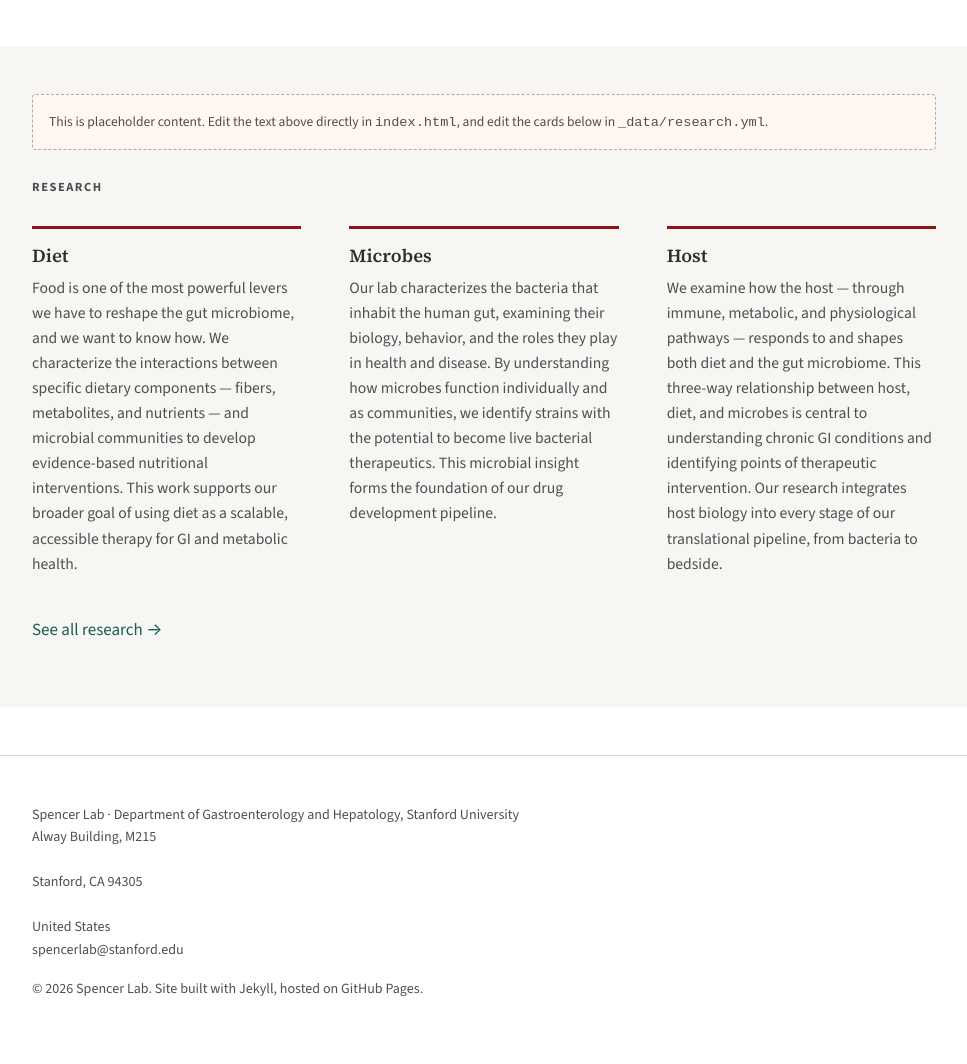
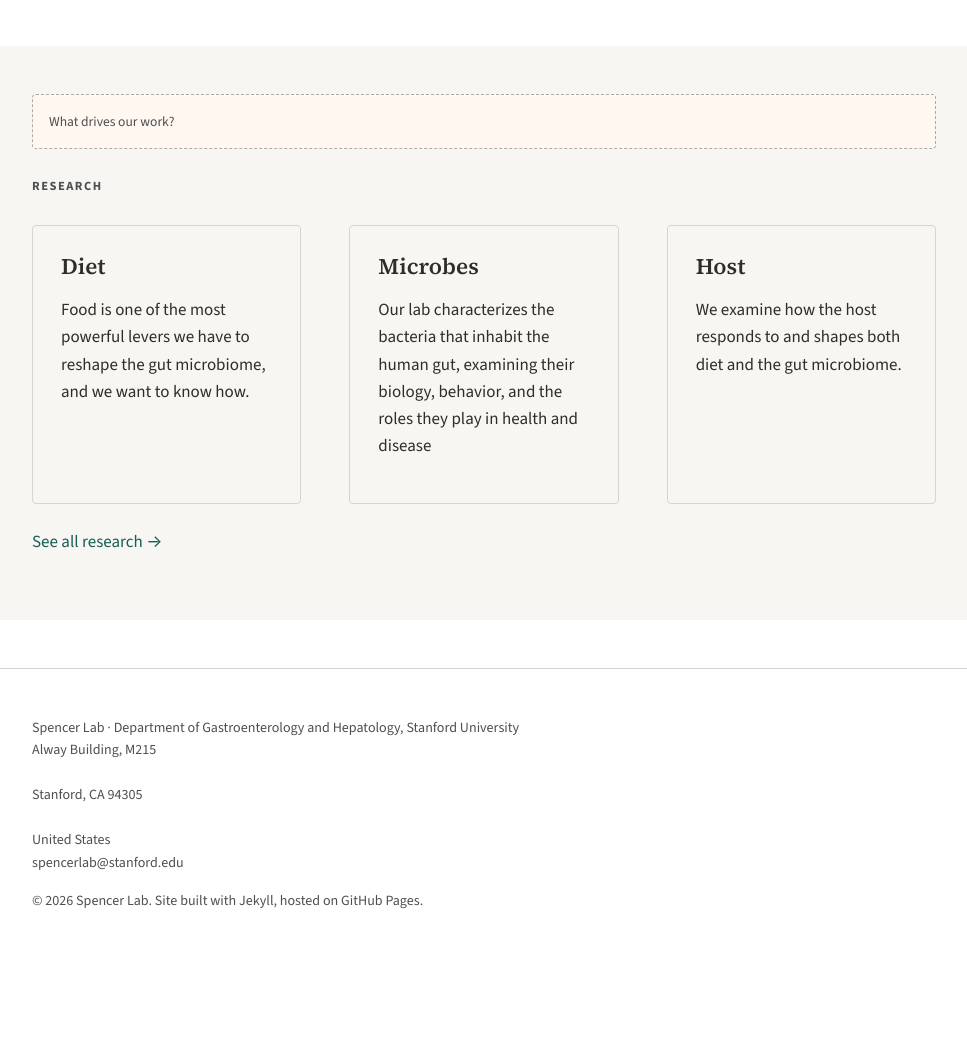
Before and after one commit to gargollo/spencer_lab, a Jekyll site: the page built from index.html, in a window 1280 px wide. Shown: the part 1582-2646 px from the top of the page, without its empty margins (156-1123 px from the left). Built offline with Jekyll 4.4.1, drawn with Linux system fonts in a browser that asks for light colours; after the commit the page ends 2559 px from its top, so only the background shows below that.

Commit message:
Resrearch cards

```diff
--- /dev/null
+++ b/_data/home_highlights.yml
@@ -0,0 +1,17 @@
+# Homepage-only preview blocks. Independent from _data/research.yml —
+# edit this file without affecting the Research page, and vice versa.
+
+- title: "Diet"
+  summary: >
+    Food is one of the most powerful levers we have to
+    reshape the gut microbiome, and we want to know how.
+
+- title: "Microbes"
+  summary: >
+    Our lab characterizes the bacteria that inhabit the human
+    gut, examining their biology, behavior, and the roles they
+    play in health and disease
+
+- title: "Host"
+  summary: >
+    We examine how the host responds to and shapes both diet and the gut microbiome.
--- a/assets/css/style.css
+++ b/assets/css/style.css
@@ -259,6 +259,15 @@ nav.main-nav a.active {
 .card h3 { margin-bottom: var(--space-1); }
 .card p { color: var(--cool-gray); font-size: 0.98rem; }
 
+.home-card {
+  border: 1px solid var(--gray-20);
+  border-radius: 4px;
+  padding: var(--space-3);
+}
+.home-card h3 {
+  font-size: 1.4rem;
+}
+
 /* ---------- people ---------- */
 .people-grid {
   display: grid;
--- a/index.html
+++ b/index.html
@@ -72,14 +72,12 @@ title: Home
 <section class="section alt">
   <div class="wrap">
     <div class="placeholder-note">
-      This is placeholder content. Edit the text above directly in
-      <code>index.html</code>, and edit the cards below in
-      <code>_data/research.yml</code>.
+      What drives our work?
     </div>
     <p class="section-label">Research</p>
     <div class="grid">
-      {% for area in site.data.research %}
-        <div class="card">
+      {% for area in site.data.home_highlights %}
+        <div class="home-card">
           <h3>{{ area.title }}</h3>
           <p>{{ area.summary }}</p>
         </div>
```
Also changed, not shown: 5 other files.
